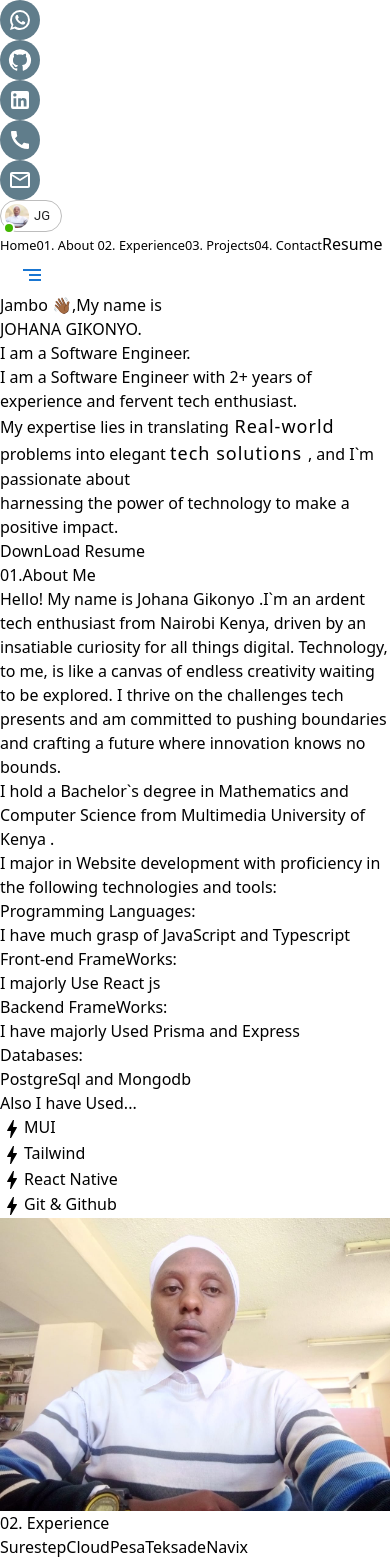
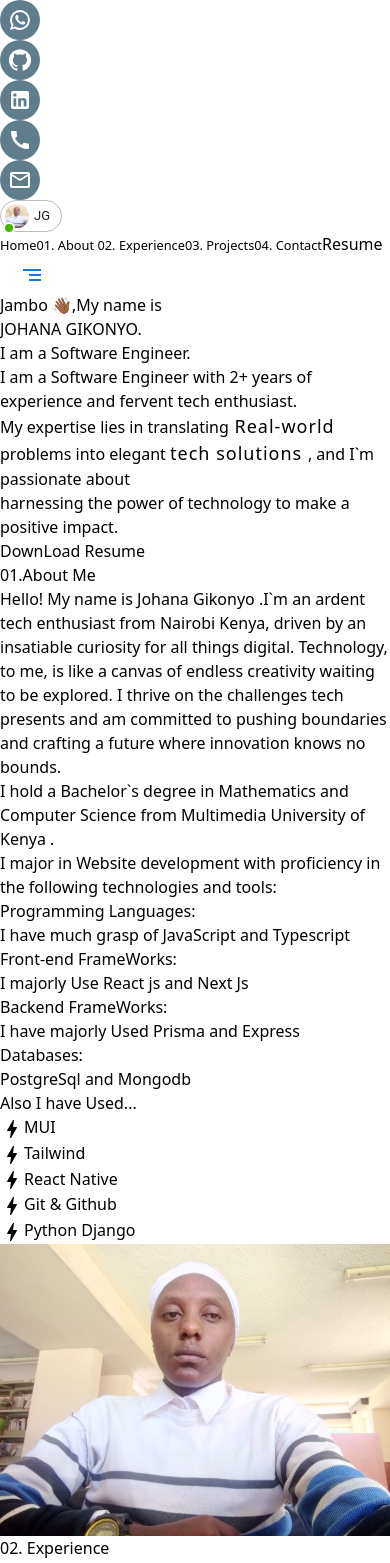
Before and after one commit to JohanaGikonyo/JgKihiu-portfolio, a React (Vite) app in the folder frontend/: page / in a window 390 px wide. Shown: the top 1563 px of the page. Built offline with nearby package versions, Linux system fonts and the light colour scheme.

Commit message:
more skills

```diff
--- a/frontend/src/Componenets/Section1.jsx
+++ b/frontend/src/Componenets/Section1.jsx
@@ -1,44 +1,98 @@
-import img1 from './images/johana3.jpeg'
-import BoltIcon from '@mui/icons-material/Bolt';
+import img1 from "./images/johana3.jpeg";
+import BoltIcon from "@mui/icons-material/Bolt";
 function Section1() {
   return (
-
-        < div className="lg:flex lg:flex-row flex-col justify-between lg:m-10 mt-10 lg:p-10  text-slate-400 items-start gap-5" >
+    <div className="lg:flex lg:flex-row flex-col justify-between lg:m-10 mt-10 lg:p-10  text-slate-400 items-start gap-5">
       <div>
         <div className="text-slate-400 mb-10">
-                    <span className="flex flex-row justify-between items-center lg:gap-10 gap-4 text-3xl text-slate-300"><h1 ><span className="text-teal-400">01.</span>About Me</h1><div className="lg:w-60 bg-slate-400  h-0.5"></div></span>
+          <span className="flex flex-row justify-between items-center lg:gap-10 gap-4 text-3xl text-slate-300">
+            <h1>
+              <span className="text-teal-400">01.</span>About Me
+            </h1>
+            <div className="lg:w-60 bg-slate-400  h-0.5"></div>
+          </span>
         </div>
         <div className="text-xl">
-                    <p>Hello! My name is Johana Gikonyo .I`m an ardent tech enthusiast from Nairobi Kenya, driven by an insatiable curiosity for all things digital.
-                        Technology, to me, is like a canvas of endless creativity waiting to be explored.
-                        I thrive on the challenges tech presents and am committed to pushing boundaries and crafting a future where innovation knows no bounds.
+          <p>
+            Hello! My name is Johana Gikonyo .I`m an ardent tech enthusiast from Nairobi Kenya, driven by an insatiable
+            curiosity for all things digital. Technology, to me, is like a canvas of endless creativity waiting to be
+            explored. I thrive on the challenges tech presents and am committed to pushing boundaries and crafting a
+            future where innovation knows no bounds.
           </p>
         </div>
-                <div className='text-xl mt-5'><p>I hold a Bachelor`s degree in Mathematics and Computer Science from <span className='text-teal-400'>Multimedia University of Kenya</span> .</p></div>
-                <div className='text-xl mt-5'><p>I major in Website development with proficiency in the following technologies and tools:</p></div>
-                <div className='text-xl mt-5 lg:flex items-center gap-1'><h1 className='text-xl  font-extrabold'>Programming Languages: </h1>I have much grasp of <span className='text-teal-400'>JavaScript </span> and  <span className='text-teal-400'>Typescript</span></div>
-                <div className='text-xl mt-5 lg:flex items-center gap-1'><h1 className='text-xl  font-extrabold'>Front-end FrameWorks:</h1>I majorly Use <span className='text-teal-400'>React js</span></div>
-                <div className='text-xl mt-5 lg:flex items-center gap-1'><h1 className='text-xl  font-extrabold'>Backend FrameWorks:</h1>I have majorly Used <span className='text-teal-400'>Prisma</span> and <span className='text-teal-400'>Express</span></div>
-                <div className='text-xl mt-5 lg:flex items-center gap-1'><h1 className='text-xl  font-extrabold'>Databases:</h1><span className='text-teal-400'>PostgreSql</span> and <span className='text-teal-400'> Mongodb</span></div>
-                <div className='text-xl mt-5'><p>Also I have Used...</p>
-                    <ul className='flex gap-5'>
+        <div className="text-xl mt-5">
+          <p>
+            I hold a Bachelor`s degree in Mathematics and Computer Science from{" "}
+            <span className="text-teal-400">Multimedia University of Kenya</span> .
+          </p>
+        </div>
+        <div className="text-xl mt-5">
+          <p>I major in Website development with proficiency in the following technologies and tools:</p>
+        </div>
+        <div className="text-xl mt-5 lg:flex items-center gap-1">
+          <h1 className="text-xl  font-extrabold">Programming Languages: </h1>I have much grasp of{" "}
+          <span className="text-teal-400">JavaScript </span> and <span className="text-teal-400">Typescript</span>
+        </div>
+        <div className="text-xl mt-5 lg:flex items-center gap-1">
+          <h1 className="text-xl  font-extrabold">Front-end FrameWorks:</h1>I majorly Use{" "}
+          <span className="text-teal-400">React js and Next Js</span>
+        </div>
+        <div className="text-xl mt-5 lg:flex items-center gap-1">
+          <h1 className="text-xl  font-extrabold">Backend FrameWorks:</h1>I have majorly Used{" "}
+          <span className="text-teal-400">Prisma</span> and <span className="text-teal-400">Express</span>
+        </div>
+        <div className="text-xl mt-5 lg:flex items-center gap-1">
+          <h1 className="text-xl  font-extrabold">Databases:</h1>
+          <span className="text-teal-400">PostgreSql</span> and <span className="text-teal-400"> Mongodb</span>
+        </div>
+        <div className="text-xl mt-5">
+          <p>Also I have Used...</p>
+          <ul className="flex gap-5">
             <div>
-                            <li><span><BoltIcon className="text-teal-400" /></span>MUI</li>
-                            <li><span><BoltIcon className="text-teal-400" /></span>Tailwind</li>
+              <li>
+                <span>
+                  <BoltIcon className="text-teal-400" />
+                </span>
+                MUI
+              </li>
+              <li>
+                <span>
+                  <BoltIcon className="text-teal-400" />
+                </span>
+                Tailwind
+              </li>
             </div>
             <div>
-                            <li><span><BoltIcon className="text-teal-400" /></span>React Native</li>
-                            <li><span><BoltIcon className="text-teal-400" /></span>Git & Github</li>
+              <li>
+                <span>
+                  <BoltIcon className="text-teal-400" />
+                </span>
+                React Native
+              </li>
+              <li>
+                <span>
+                  <BoltIcon className="text-teal-400" />
+                </span>
+                Git & Github
+              </li>
+              <li>
+                <span>
+                  <BoltIcon className="text-teal-400" />
+                </span>
+                Python Django
+              </li>
             </div>
           </ul>
         </div>
-
       </div>
-            <div className='border border-s-4 m-5 border-teal-400 p-2 rounded-md hover:'>
-                <img src={img1} className='rounded-md -translate-x-4 -translate-y-3 opacity-90 hover:opacity-100 hover:-translate-x-3 hover:-translate-y-3' />
+      <div className="border border-s-4 m-5 border-teal-400 p-2 rounded-md hover:">
+        <img
+          src={img1}
+          className="rounded-md -translate-x-4 -translate-y-3 opacity-90 hover:opacity-100 hover:-translate-x-3 hover:-translate-y-3"
+        />
       </div>
-        </ div>
-    )
+    </div>
+  );
 }
 
-export default Section1
+export default Section1;
```
Lines whose indentation alone changed are shown as unchanged.
